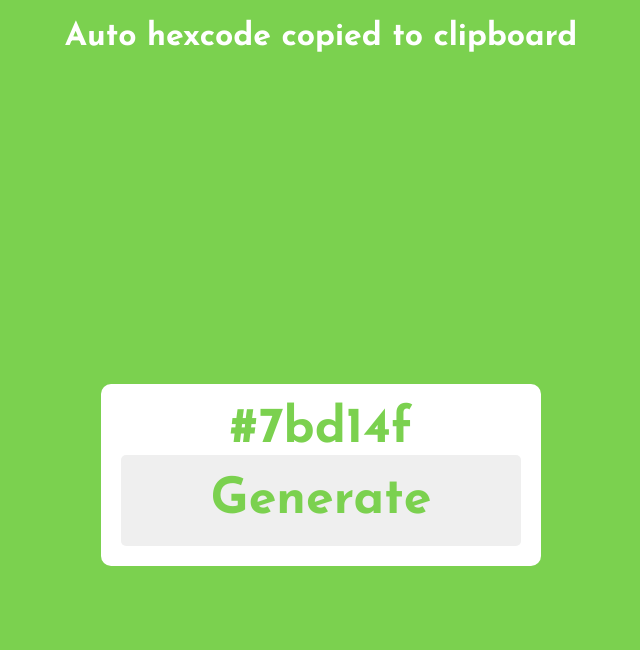
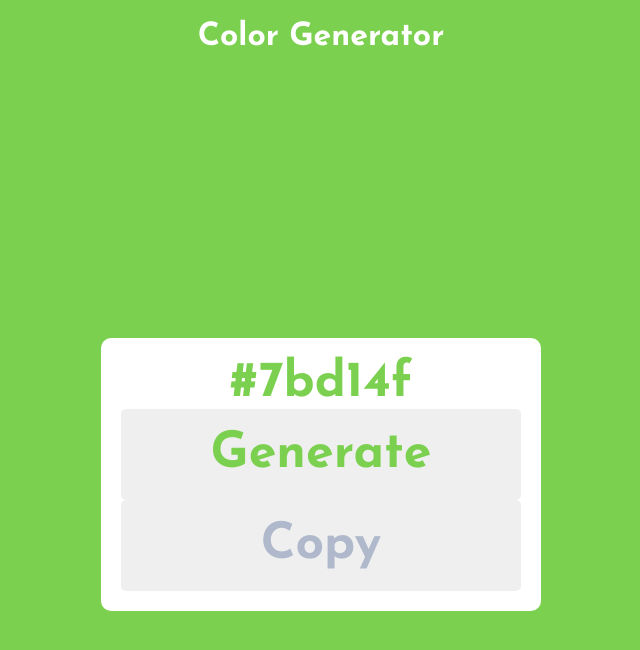
Before and after one commit to algobuddha/ColorGenerator, a plain HTML site: page index.html in a window 1280 px wide. Shown: the whole page, without its empty margins (319-959 px from the left). Drawn offline with Linux system fonts and the light colour scheme.

Commit message:
Updated index.html
Updated changes for HEX copy feature improvement

```diff
--- a/index.html
+++ b/index.html
@@ -12,11 +12,12 @@
     <link rel="icon" type="Images" href="favicon.jpg">
 </head>
 <body>
-    <h1>Auto hexcode copied to clipboard</h1>
+    <h1>Color Generator</h1>
     <div>
         <ul>
             <p id="back">#7bd14f</p>
             <button id="btn">Generate</button>
+            <button id="btn2" style="color: rgb(175, 185, 203);">Copy</button>
         </ul>
     </div>
     <script src="script.js"></script>
```
